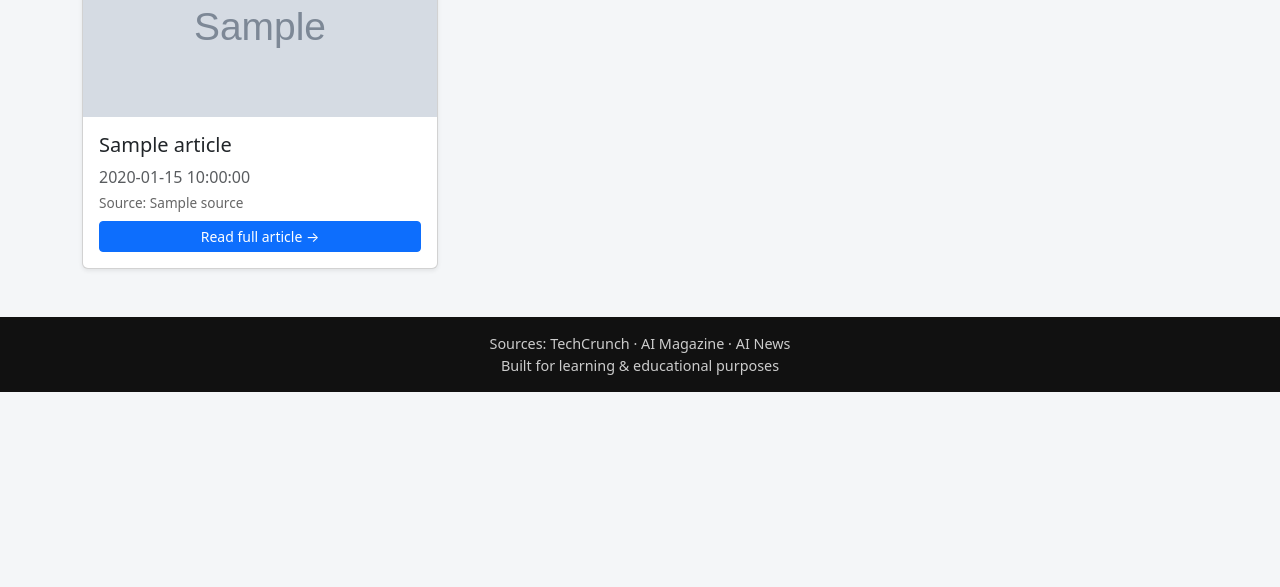
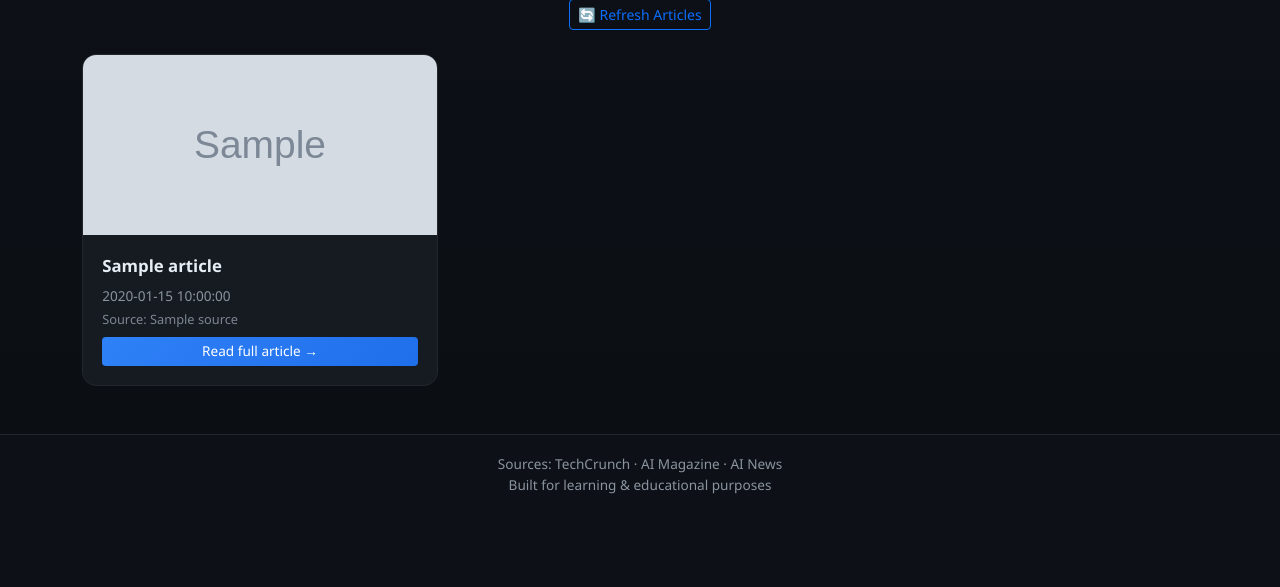
Before and after one commit to vedanttupe005/ScrapeMind, a Flask app: template templates/index.html in a window 1280 px wide. Shown: the part 213-800 px from the top of the page. Run offline with Flask 3, Linux system fonts and the light colour scheme; the template is opened without the code that fills it: most values are stand-ins (such as "Sample title", 1, 10 or a date in 2020); grey boxes marked "Sample" are stand-in pictures.

Commit message:
added refesh route adn json file to store the data

```diff
--- a/app.py
+++ b/app.py
@@ -1,8 +1,32 @@
-from flask import Flask, render_template
+from flask import Flask, render_template, redirect
 
 from Scrapers.scraper import scrape_ai_news
 from Scrapers.scraper2 import scrape_ai_magazine
 from Scrapers.scraper3 import scrape_techcrunch_ai
+
+import json
+from datetime import datetime
+
+
+
+DATA_FILE = "articles.json"
+
+def save_articles(articles):
+    data = {
+        "last_updated": datetime.now().strftime("%d %b %Y %H:%M"),
+        "articles": articles
+    }
+    with open(DATA_FILE, "w", encoding="utf-8") as f:
+        json.dump(data, f, ensure_ascii=False, indent=2)
+
+
+def load_articles():
+    try:
+        with open(DATA_FILE, "r", encoding="utf-8") as f:
+            return json.load(f)
+    except FileNotFoundError:
+        return {"last_updated": None, "articles": []}
+
 
 
 
@@ -10,17 +34,23 @@ app = Flask(__name__)
 
 @app.route("/")
 def home():
-    ai_news_articles = scrape_ai_news()
-    ai_magazine_articles = scrape_ai_magazine()
-    techcrunch_ai_articles = scrape_techcrunch_ai()
-
-    all_articles = (
-        ai_news_articles +
-        ai_magazine_articles +
-        techcrunch_ai_articles
+    data = load_articles()
+    return render_template(
+        "index.html",
+        articles=data["articles"],
+        last_updated=data["last_updated"]
     )
 
-    return render_template("index.html", articles=all_articles)
+@app.route("/refresh")
+def refresh():
+    all_articles = (
+        scrape_ai_news() +
+        scrape_ai_magazine() +
+        scrape_techcrunch_ai()
+    )
+    save_articles(all_articles)
+    return redirect("/")
+
 
 
 if __name__ == "__main__":
--- a/templates/index.html
+++ b/templates/index.html
@@ -12,21 +12,51 @@
         rel="stylesheet"
     >
 
-    <!-- Basic custom styling -->
+    <!-- Custom Dark Theme -->
     <style>
         body {
-            background-color: #f4f6f8;
+            background: linear-gradient(180deg, #0d1117, #0b0f14);
+            color: #e6edf3;
+            font-family: "Segoe UI", system-ui, sans-serif;
         }
 
-        header {
-            background: #111;
-            color: white;
-            padding: 1.5rem 1rem;
-            text-align: center;
+      header {
+    background:
+        linear-gradient(
+            rgba(13, 17, 23, 0.85),
+            rgba(13, 17, 23, 0.95)
+        ),
+        url("https://encrypted-tbn0.gstatic.com/images?q=tbn:ANd9GcSiZjbKootwU95uHRYbLAwCO4LZKk507brLsA&s");
+    background-size: cover;
+    background-position: center;
+    border-bottom: 1px solid #21262d;
+    padding: 3rem 1rem;
+    text-align: center;
+}
+
+
+        header h1 {
+            font-weight: 700;
+            letter-spacing: 0.5px;
         }
 
-        header h1 {
-            margin-bottom: 0.3rem;
+        header p {
+            color: #9da7b3;
+            font-size: 0.95rem;
+        }
+
+        /* CARD */
+        .article-card {
+            background: #161b22;
+            border: 1px solid #21262d;
+            border-radius: 14px;
+            overflow: hidden;
+            transition: transform 0.25s ease, box-shadow 0.25s ease;
+        }
+
+        .article-card:hover {
+            transform: translateY(-6px);
+            box-shadow: 0 12px 30px rgba(0, 0, 0, 0.45);
         }
 
         .article-card img {
@@ -34,18 +64,50 @@
             object-fit: cover;
         }
 
-        footer {
-            background: #111;
-            color: #ccc;
-            text-align: center;
-            padding: 1rem;
-            margin-top: 3rem;
-            font-size: 0.9rem;
+        .card-body {
+            padding: 1.2rem;
+        }
+
+        .card-title {
+            font-size: 1.05rem;
+            font-weight: 600;
+            line-height: 1.4;
+        }
+
+        .card-title {
+            color: #e6edf3;
+        }
+
+        .text-muted {
+            color: #8b949e !important;
+            font-size: 0.85rem;
         }
 
         .source {
+            font-size: 0.8rem;
+            color: #7d8590;
+        }
+
+        /* BUTTON */
+        .btn-primary {
+            background: linear-gradient(135deg, #2f81f7, #1f6feb);
+            border: none;
             font-size: 0.85rem;
-            color: #666;
+        }
+
+        .btn-primary:hover {
+            background: linear-gradient(135deg, #1f6feb, #1158c7);
+        }
+
+        /* FOOTER */
+        footer {
+            border-top: 1px solid #21262d;
+            background: #0d1117;
+            color: #8b949e;
+            text-align: center;
+            padding: 1.2rem 1rem;
+            margin-top: 3rem;
+            font-size: 0.85rem;
         }
     </style>
 </head>
@@ -55,7 +117,18 @@
 <header>
     <h1>🤖 AI News Aggregator</h1>
     <p class="mb-0">Latest AI articles from trusted sources</p>
+    <p class="text-muted text-center mb-3">
+    Last updated: {{ last_updated or "Not updated yet" }}
+</p>
+
 </header>
+
+<div class="text-center mb-4">
+    <a href="/refresh" class="btn btn-outline-primary btn-sm">
+        🔄 Refresh Articles
+    </a>
+</div>
+
 
 <!-- MAIN CONTENT -->
 <main class="container my-4">
@@ -63,7 +136,7 @@
 
         {% for i in articles %}
         <div class="col-md-6 col-lg-4">
-            <div class="card h-100 shadow-sm article-card">
+            <div class="card h-100 article-card">
 
                 {% if i.image %}
                     <img src="{{ i.image }}" class="card-img-top" alt="article image">
@@ -82,7 +155,7 @@
 
                     <a href="{{ i.link }}"
                        target="_blank"
-                       class="btn btn-sm btn-primary mt-auto">
+                       class="btn btn-primary btn-sm mt-auto">
                         Read full article →
                     </a>
                 </div>
```
Also changed, not shown: articles.json (added, +65 -0 lines), README.md.
